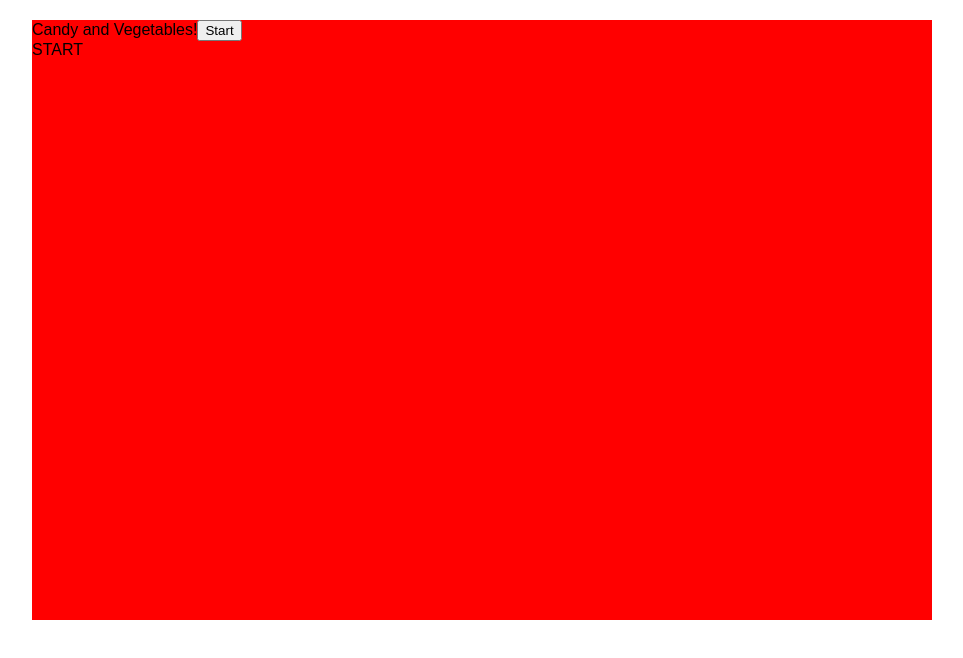
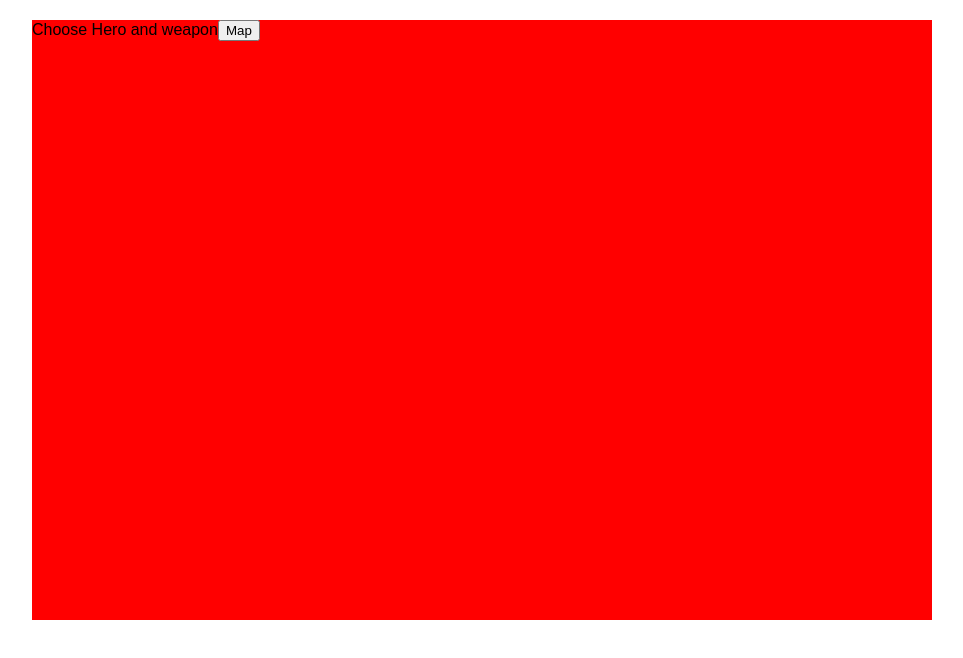
Before and after one commit to gregdillon/candy-and-veg, a React (Create React App) app: page / in a window 1280 px wide. Both pictures are taken after a click on the button "Start". Shown: the top 658 px of the page, without its empty margins (158-1121 px from the left). Built offline with nearby package versions, Linux system fonts and the light colour scheme; the HTML template or start-up script is replaced by a standard one.

Commit message:
flow setup

```diff
--- /dev/null
+++ b/src/Game/Battle/index.tsx
@@ -0,0 +1,23 @@
+import * as React from 'react';
+
+interface IBattleProps {
+  setPosition: (positionNumber: number) => void
+}
+
+interface IBattleState { }
+
+class Game extends React.Component<IBattleProps, IBattleState> {
+
+  public returnToMap = () => this.props.setPosition(3);
+
+  public render() {
+    return (
+      <div>
+        Battle NOW!!!
+        <button onClick={this.returnToMap}>Return to map</button>
+      </div>
+    );
+  }
+}
+
+export default Game;
--- /dev/null
+++ b/src/Game/Intro/index.tsx
@@ -0,0 +1,23 @@
+import * as React from 'react';
+
+interface IIntroProps {
+  setPosition: (positionNumber: number) => void
+}
+
+interface IIntroState { }
+
+class Game extends React.Component<IIntroProps, IIntroState> {
+
+  public setGameState = () => this.props.setPosition(3);
+
+  public render() {
+    return (
+      <div>
+        Choose Hero and weapon
+        <button onClick={this.setGameState}>Map</button>
+      </div>
+    );
+  }
+}
+
+export default Game;
--- /dev/null
+++ b/src/Game/Map/index.tsx
@@ -0,0 +1,23 @@
+import * as React from 'react';
+
+interface IMapProps {
+  setPosition: (positionNumber: number) => void
+}
+
+interface IMapState { }
+
+class Game extends React.Component<IMapProps, IMapState> {
+
+  public setGameState = () => this.props.setPosition(4);
+
+  public render() {
+    return (
+      <div>
+        Choose A Level
+        <button onClick={this.setGameState}>Battle</button>
+      </div>
+    );
+  }
+}
+
+export default Game;
--- a/src/Game/Title/index.tsx
+++ b/src/Game/Title/index.tsx
@@ -1,20 +1,20 @@
 import * as React from 'react';
 
 interface ITitleProps {
-  startGame: () => void
+  setPosition: (positionNumber:number) => void
 }
 
 interface ITitleState { }
 
 class Game extends React.Component<ITitleProps, ITitleState> {
 
-  public onClick = () => this.props.startGame();
+  public setGameState = () => this.props.setPosition(2);
 
   public render() {
     return (
       <div>
         Candy and Vegetables!
-        <button onClick={this.onClick}>Start</button>
+        <button onClick={this.setGameState}>Start</button>
       </div>
     );
   }
--- a/src/Game/index.tsx
+++ b/src/Game/index.tsx
@@ -1,5 +1,8 @@
 import * as React from 'react';
 import Title from './Title';
+import Intro from './Intro';
+import Map from './Map';
+import Battle from './Battle';
 import './Game.css';
 
 interface IGameProps {}
@@ -30,13 +33,26 @@ class Game extends React.Component<IGameProps,IGameState> {
     }
   }
 
-  public startGame = () => this.setState({ gameState: 2 })
+  public setGamePosition = (gamePosition:number) => {
+    if (gamePosition === 0){
+      this.setState({
+        hero: "",
+        weapon: "",
+        level: 1,
+        gameState: GameStateValues.NEW
+      });
+    } else {
+      this.setState({ gameState: gamePosition });
+    }
+  }
 
   public render() {
     return (
       <div className="Game">
-        <Title startGame={this.startGame} />
-        {this.state.gameState === 2 && "START"}
+        {this.state.gameState === 1 && <Title setPosition={this.setGamePosition} /> }
+        {this.state.gameState === 2 && <Intro setPosition={this.setGamePosition} /> }
+        {this.state.gameState === 3 && <Map setPosition={this.setGamePosition} /> }
+        {this.state.gameState === 4 && <Battle setPosition={this.setGamePosition} />}
       </div>
     );
   }
```
